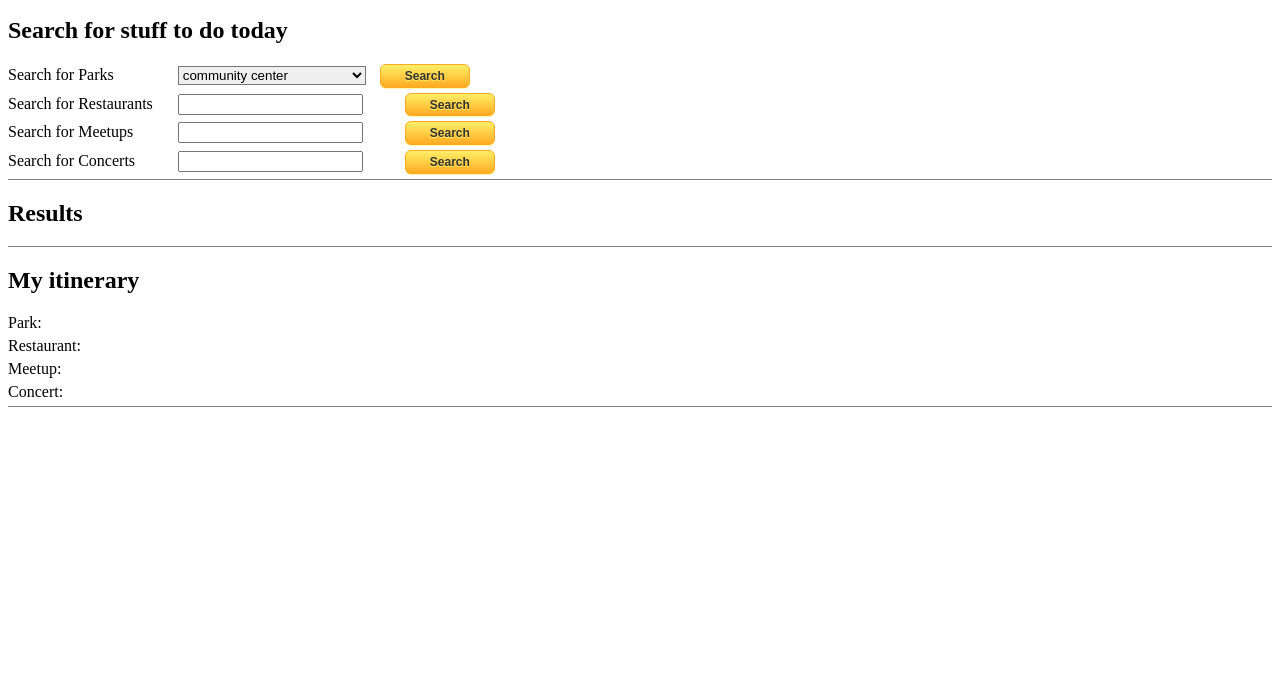
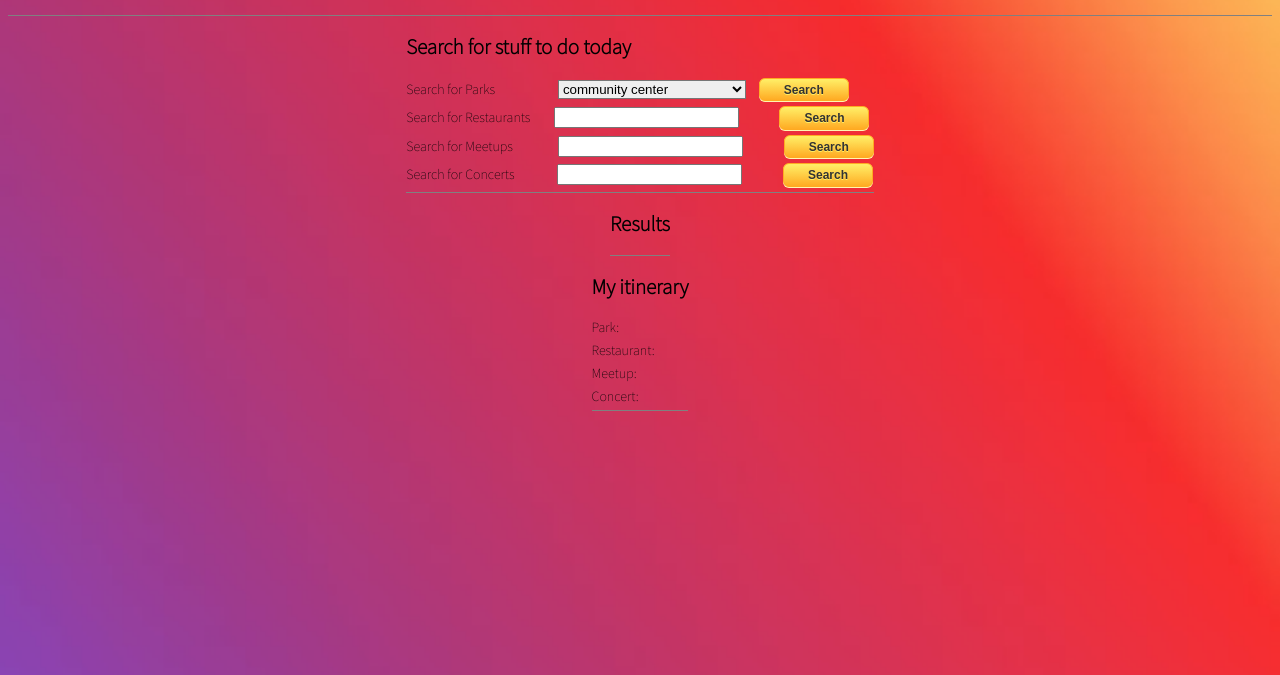
Before and after one commit to Electric-Phantoms/welcome-to-nashville, a plain HTML site: page src/index.html in a window 1280 px wide. Shown: the part 125-800 px from the top of the page. Drawn offline with Linux system fonts and the light colour scheme; a script that the page names is missing.

Commit message:
added top line break, center page styling, and background image

```diff
--- a/src/index.html
+++ b/src/index.html
@@ -5,6 +5,7 @@
     <meta charset="UTF-8">
     <meta name="viewport" content="width=device-width, initial-scale=1.0">
     <meta http-equiv="X-UA-Compatible" content="ie=edge">
+    <link href="https://fonts.googleapis.com/css?family=Source+Sans+Pro:200&display=swap" rel="stylesheet">
     <link rel="stylesheet" href="styles/main.css">
     <title>Document</title>
 </head>
--- a/src/scripts/htmlBody.js
+++ b/src/scripts/htmlBody.js
@@ -6,8 +6,7 @@ const populateHTML = () => {
         <h1>Welcome to Nashville</h1>
     </div>
 
-    <div></div>
-
+    <div id="mainDiv">
         <div id="searchContainer">
             <h2>Search for stuff to do today</h2>
 
@@ -60,5 +59,6 @@ const populateHTML = () => {
             <div class="saveResult Meetup" id="saveMeetup">Meetup: </div>
             <div class="saveResult Concert" id="saveConcert">Concert: </div>
         </div>
+    </div>
     `
 }
--- a/src/styles/mac.css
+++ b/src/styles/mac.css
@@ -3,15 +3,15 @@
 }
 
 #searchLabelRestaurant {
-    margin-right: 20.91px;
+    margin-right: 20.3px;
 }
 
 #searchLabelMeetup {
-    margin-right: 40.45px;
+    margin-right: 42.08px;
 }
 
 #searchLabelConcert {
-    margin-right: 38.69px;
+    margin-right: 39.76px;
 }
 
 /* the only difference between this and main.css is the margin-right size
@@ -103,3 +103,24 @@ button:active {
 .divSetLength {
     min-width: 475px;
 }
+
+#mainDiv {
+    border-top: gray 0.5px solid;
+    margin-top: 20px;
+    display: flex;
+    flex-direction: column;
+    align-items: center;
+}
+
+html {
+    background: url("../images/nashvilleGradientImage1.jpg") no-repeat center center fixed;
+    -webkit-background-size: cover;
+    -moz-background-size: cover;
+    -o-background-size: cover;
+    background-size: cover;
+}
+
+body {
+    font: 14px 'Source Sans Pro', sans-serif;
+    font-weight: 200;
+}
--- a/src/styles/main.css
+++ b/src/styles/main.css
@@ -3,15 +3,15 @@
 }
 
 #searchLabelRestaurant {
-    margin-right: 20.91px;
+    margin-right: 20.3px;
 }
 
 #searchLabelMeetup {
-    margin-right: 40.45px;
+    margin-right: 42.08px;
 }
 
 #searchLabelConcert {
-    margin-right: 38.69px;
+    margin-right: 39.76px;
 }
 
 #parkSearch {
@@ -101,3 +101,24 @@ button:active {
 .divSetLength {
     min-width: 475px;
 }
+
+#mainDiv {
+    border-top: gray 0.5px solid;
+    margin-top: 20px;
+    display: flex;
+    flex-direction: column;
+    align-items: center;
+}
+
+html {
+    background: url("../images/nashvilleGradientImage1.jpg") no-repeat center center fixed;
+    -webkit-background-size: cover;
+    -moz-background-size: cover;
+    -o-background-size: cover;
+    background-size: cover;
+}
+
+body {
+    font: 14px 'Source Sans Pro', sans-serif;
+    font-weight: 200;
+}
```
Also changed, not shown: src/images/nashvilleGradientImage1.jpg (added). Lines whose indentation alone changed are shown as unchanged.
